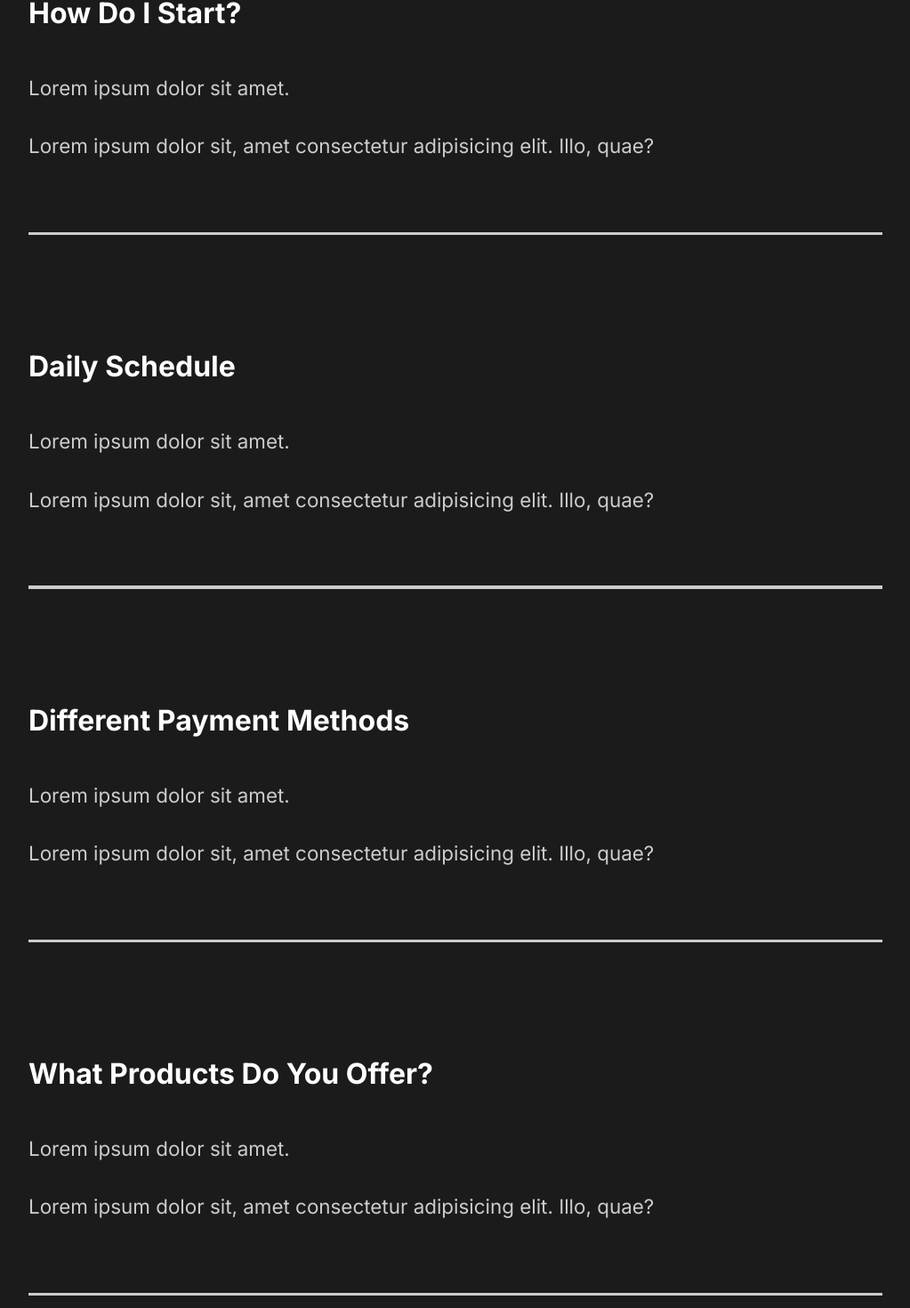
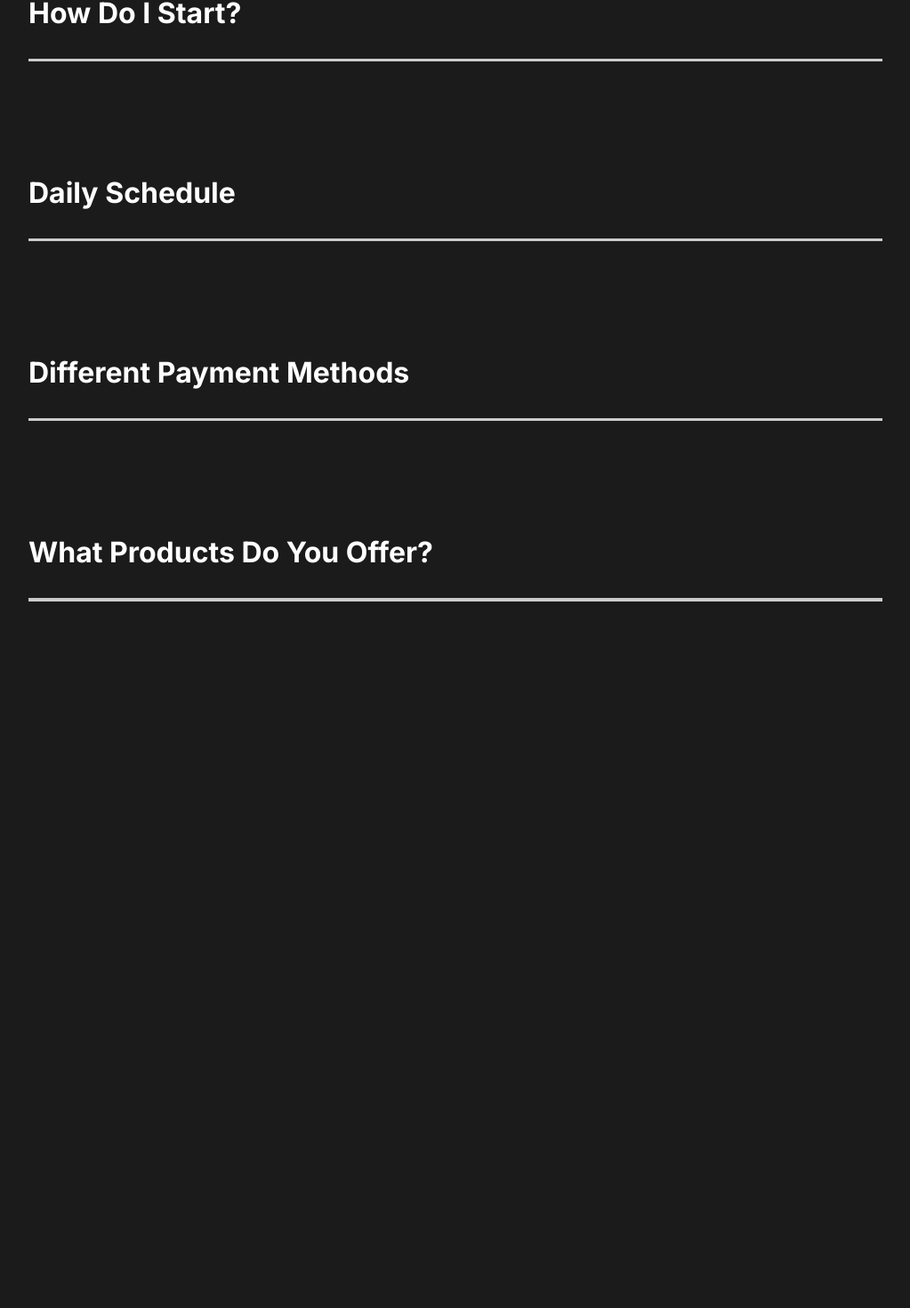
Before and after one commit to anirudh-jwala/capture-portfolio, a React (Create React App) app: page / in a window 1280 px wide. Shown: the part 2470-3940 px from the top of the page at 89% size, without its empty margins (128-1151 px from the left). After the commit the page ends 3306 px from the top, so only its background shows below. Built offline with nearby package versions, Linux system fonts and the light colour scheme.

Commit message:
FAQ section animation along with toggles

```diff
--- a/src/components/FaqSection.js
+++ b/src/components/FaqSection.js
@@ -3,6 +3,12 @@
 // Styled components
 import styled from "styled-components";
 import { About } from "../styles";
+
+// Components
+import Toggle from "./Toggle";
+
+// Animation
+import { AnimateSharedLayout } from "framer-motion";
 
 const FaqSection = () => {
   return (
@@ -10,8 +16,8 @@
       <h2>
         Any questions? <span>FAQ</span>
       </h2>
-      <div className="question">
-        <h4>How Do I Start?</h4>
+      <AnimateSharedLayout>
+        <Toggle title="How Do I Start?">
           <div className="answer">
             <p>Lorem ipsum dolor sit amet.</p>
             <p>
@@ -19,10 +25,8 @@
               quae?
             </p>
           </div>
-        <div className="faq-line"></div>
-      </div>
-      <div className="question">
-        <h4>Daily Schedule</h4>
+        </Toggle>
+        <Toggle title="Daily Schedule">
           <div className="answer">
             <p>Lorem ipsum dolor sit amet.</p>
             <p>
@@ -30,10 +34,8 @@
               quae?
             </p>
           </div>
-        <div className="faq-line"></div>
-      </div>
-      <div className="question">
-        <h4>Different Payment Methods</h4>
+        </Toggle>
+        <Toggle title="Different Payment Methods">
           <div className="answer">
             <p>Lorem ipsum dolor sit amet.</p>
             <p>
@@ -41,10 +43,8 @@
               quae?
             </p>
           </div>
-        <div className="faq-line"></div>
-      </div>
-      <div className="question">
-        <h4>What Products Do You Offer?</h4>
+        </Toggle>
+        <Toggle title="What Products Do You Offer?">
           <div className="answer">
             <p>Lorem ipsum dolor sit amet.</p>
             <p>
@@ -52,8 +52,8 @@
               quae?
             </p>
           </div>
-        <div className="faq-line"></div>
-      </div>
+        </Toggle>
+      </AnimateSharedLayout>
     </Faq>
   );
 };
--- /dev/null
+++ b/src/components/Toggle.js
@@ -0,0 +1,18 @@
+import React, { useState } from "react";
+
+// Animation
+import { motion } from "framer-motion";
+
+const Toggle = ({ children, title }) => {
+  const [toggle, setToggle] = useState(false);
+
+  return (
+    <motion.div layout className="question" onClick={() => setToggle(!toggle)}>
+      <motion.h4 layout>{title}</motion.h4>
+      {toggle ? children : ""}
+      <div className="faq-line"></div>
+    </motion.div>
+  );
+};
+
+export default Toggle;
```
Lines whose indentation alone changed are shown as unchanged.
